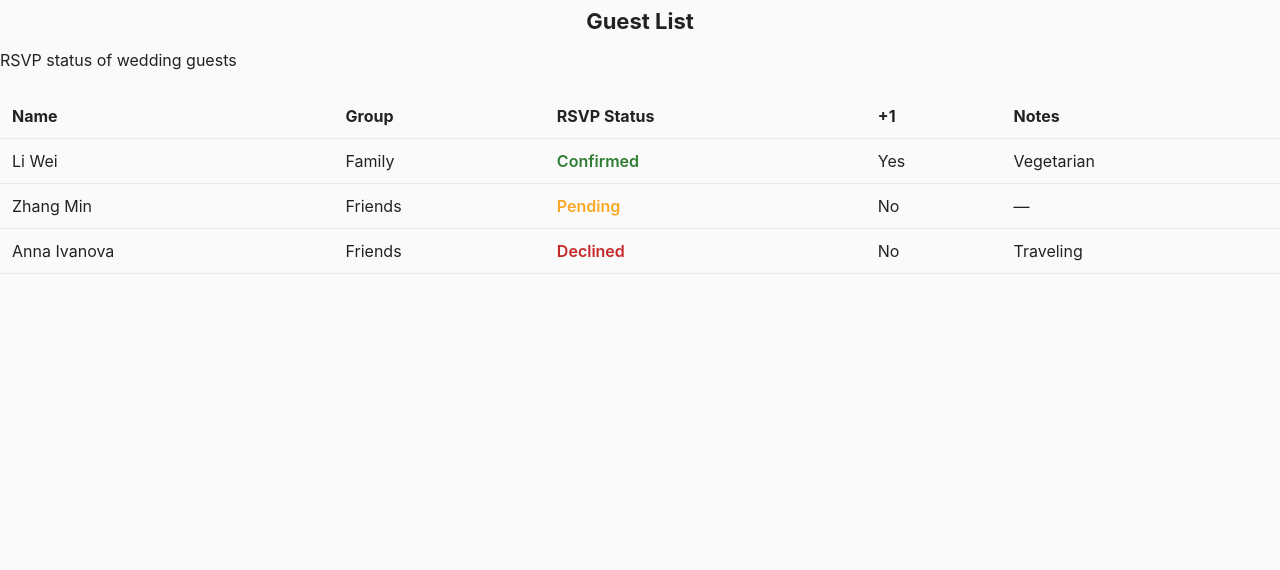
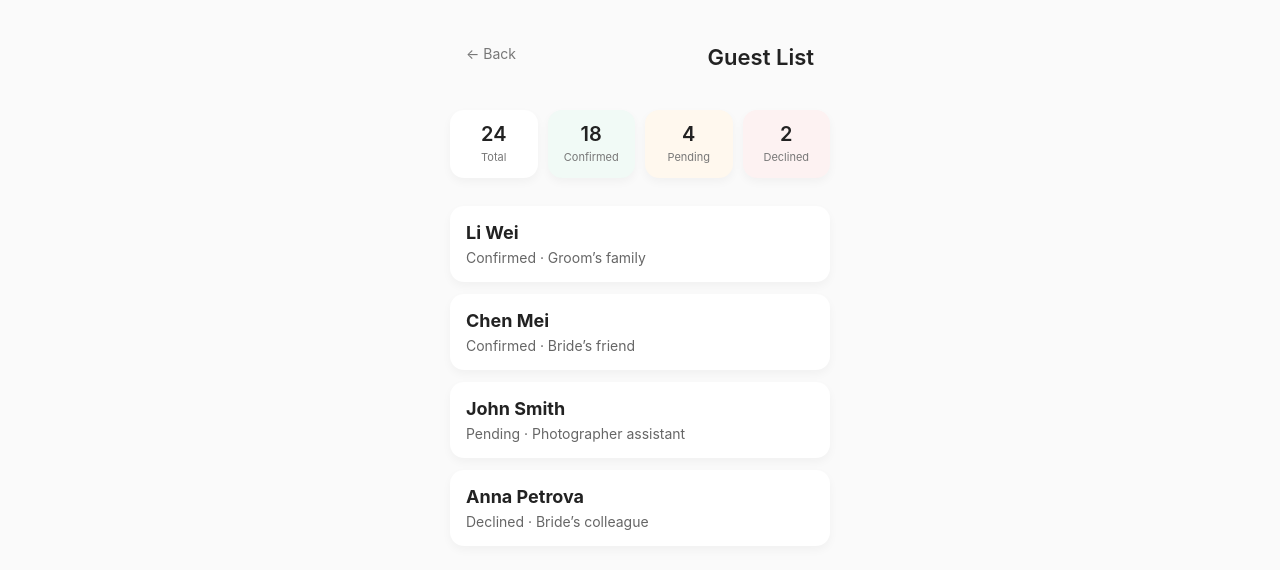
Before and after one commit to gardsale-cloud/wedding-portal, a plain HTML site: page src/pages/guest-list.html in a window 1280 px wide. Drawn offline with Linux system fonts and the light colour scheme.

```diff
--- a/src/pages/guest-list.html
+++ b/src/pages/guest-list.html
@@ -2,56 +2,88 @@
 <html lang="en">
 <head>
   <meta charset="UTF-8" />
+  <meta name="viewport" content="width=device-width, initial-scale=1.0"/>
   <title>Guest List</title>
-
-  <!-- путь к CSS -->
-  <link rel="stylesheet" href="../styles/main.css" />
+  <link rel="stylesheet" href="../styles/main.css">
 </head>
 <body>
 
-  <header class="page-header">
+  <div class="container">
+
+    <header class="page-header">
+    <a href="overview.html" class="back">← Back</a>
     <h1>Guest List</h1>
-    <p>RSVP status of wedding guests</p>
   </header>
 
-  <main class="content">
+    <!-- Summary
+    <section class="cards">
+      <div class="card">
+        <h3>24</h3>
+        <p>Total guests</p>
+      </div>
+      <div class="card">
+        <h3>18</h3>
+        <p>Confirmed</p>
+      </div>
+      <div class="card">
+        <h3>4</h3>
+        <p>Pending</p>
+      </div>
+      <div class="card">
+        <h3>2</h3>
+        <p>Declined</p>
+      </div>
+    </section> -->
 
-    <table class="guest-table">
-      <thead>
-        <tr>
-          <th>Name</th>
-          <th>Group</th>
-          <th>RSVP Status</th>
-          <th>+1</th>
-          <th>Notes</th>
-        </tr>
-      </thead>
-      <tbody>
-        <tr>
-          <td>Li Wei</td>
-          <td>Family</td>
-          <td class="status yes">Confirmed</td>
-          <td>Yes</td>
-          <td>Vegetarian</td>
-        </tr>
-        <tr>
-          <td>Zhang Min</td>
-          <td>Friends</td>
-          <td class="status pending">Pending</td>
-          <td>No</td>
-          <td>—</td>
-        </tr>
-        <tr>
-          <td>Anna Ivanova</td>
-          <td>Friends</td>
-          <td class="status no">Declined</td>
-          <td>No</td>
-          <td>Traveling</td>
-        </tr>
-      </tbody>
-    </table>
+    <!-- Dashboard -->
+<section class="dashboard">
+  <div class="dashboard-card">
+    <span class="value">24</span>
+    <span class="label">Total</span>
+  </div>
 
-  </main>
+  <div class="dashboard-card confirmed">
+    <span class="value">18</span>
+    <span class="label">Confirmed</span>
+  </div>
+
+  <div class="dashboard-card pending">
+    <span class="value">4</span>
+    <span class="label">Pending</span>
+  </div>
+
+  <div class="dashboard-card declined">
+    <span class="value">2</span>
+    <span class="label">Declined</span>
+  </div>
+</section>
+
+    <!-- Guest list -->
+    <section class="cards">
+
+      <div class="card">
+        <h3>Li Wei</h3>
+        <p>Confirmed · Groom’s family</p>
+      </div>
+
+      <div class="card">
+        <h3>Chen Mei</h3>
+        <p>Confirmed · Bride’s friend</p>
+      </div>
+
+      <div class="card">
+        <h3>John Smith</h3>
+        <p>Pending · Photographer assistant</p>
+      </div>
+
+      <div class="card">
+        <h3>Anna Petrova</h3>
+        <p>Declined · Bride’s colleague</p>
+      </div>
+
+    </section>
+
+  </div>
 
 </body>
 </html>
--- a/src/styles/main.css
+++ b/src/styles/main.css
@@ -303,31 +303,155 @@ body {
   color: #999;
 }
 
-/* Guest List */
-.guest-table {
-  width: 100%;
-  border-collapse: collapse;
-  margin-top: 24px;
+/* ===== Guest List ===== */
+
+.page-header {
+  display: flex;
+  align-items: center;
+  justify-content: space-between;
+  padding: 16px;
 }
 
-.guest-table th,
-.guest-table td {
-  padding: 12px;
-  border-bottom: 1px solid #eaeaea;
-  text-align: left;
-}
-
-.status.yes {
-  color: #2e7d32;
+.page-header h1 {
+  font-size: 18px;
   font-weight: 600;
 }
 
-.status.pending {
-  color: #f9a825;
-  font-weight: 600;
+.icon-btn {
+  background: none;
+  border: none;
+  font-size: 18px;
+  cursor: pointer;
 }
 
-.status.no {
-  color: #c62828;
+/* Summary */
+.guest-summary {
+  display: grid;
+  grid-template-columns: repeat(4, 1fr);
+  gap: 8px;
+  padding: 0 16px 16px;
+}
+
+.summary-card {
+  background: #f7f7f7;
+  border-radius: 12px;
+  padding: 10px 6px;
+  text-align: center;
+}
+
+.summary-card strong {
+  display: block;
+  font-size: 16px;
+}
+
+.summary-card span {
+  font-size: 11px;
+  color: #666;
+}
+
+/* ===== Guest List ===== */
+
+.page-header {
+  margin-bottom: 24px;
+  text-align: center;
+}
+
+.page-header h1 {
+  font-size: 22px;
+  margin: 8px 0 0;
+}
+
+.guest-summary {
+  display: grid;
+  grid-template-columns: repeat(4, 1fr);
+  gap: 8px;
+  margin-bottom: 24px;
+}
+
+.summary-card {
+  background: #f7f7f7;
+  border-radius: 12px;
+  padding: 10px 6px;
+  text-align: center;
+}
+
+.summary-card strong {
+  display: block;
+  font-size: 16px;
+}
+
+.summary-card span {
+  font-size: 11px;
+  color: #666;
+}
+
+.guest-list {
+  display: flex;
+  flex-direction: column;
+  gap: 12px;
+}
+
+.guest-card {
+  display: flex;
+  justify-content: space-between;
+  align-items: center;
+  background: #fff;
+  border-radius: 14px;
+  padding: 14px;
+  box-shadow: 0 4px 10px rgba(0,0,0,0.04);
+}
+
+.guest-info strong {
+  font-size: 14px;
+}
+
+.guest-info span {
+  font-size: 12px;
+  color: #777;
+}
+
+/* Dashboard */
+
+/* ===== Dashboard ===== */
+
+.dashboard {
+  display: grid;
+  grid-template-columns: repeat(4, 1fr);
+  gap: 10px;
+  margin-bottom: 28px;
+}
+
+.dashboard-card {
+  background: #fff;
+  border-radius: 14px;
+  padding: 14px 8px;
+  text-align: center;
+  box-shadow: 0 4px 10px rgba(0,0,0,0.04);
+}
+
+.dashboard-card .value {
+  display: block;
+  font-size: 20px;
   font-weight: 600;
+  line-height: 1;
 }
+
+.dashboard-card .label {
+  font-size: 11px;
+  color: #777;
+  margin-top: 6px;
+  display: block;
+}
+
+/* Status colors */
+.dashboard-card.confirmed {
+  background: #f1faf6;
+}
+
+.dashboard-card.pending {
+  background: #fff8ee;
+}
+
+.dashboard-card.declined {
+  background: #fdf2f2;
+}
```
Also changed, not shown: src/pages/chat.html (+1 -1 lines), src/assets/images/planner.webp (added), src/assets/images/wechat-qr.png (added).
